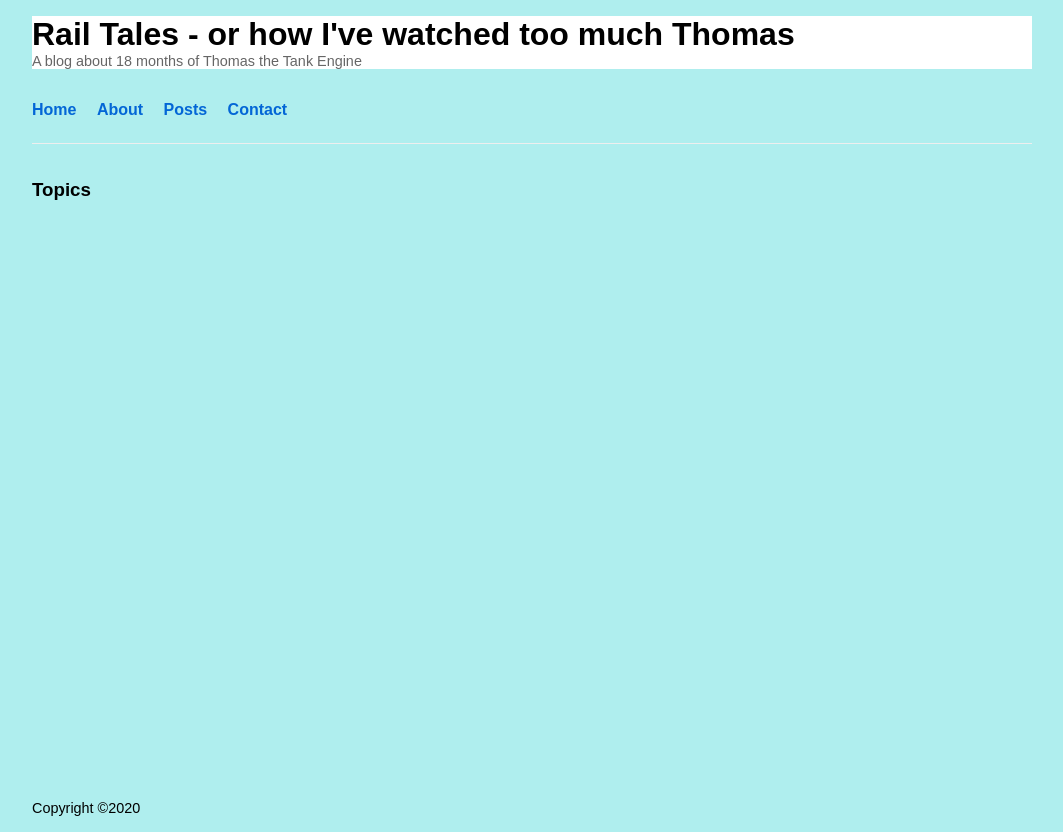
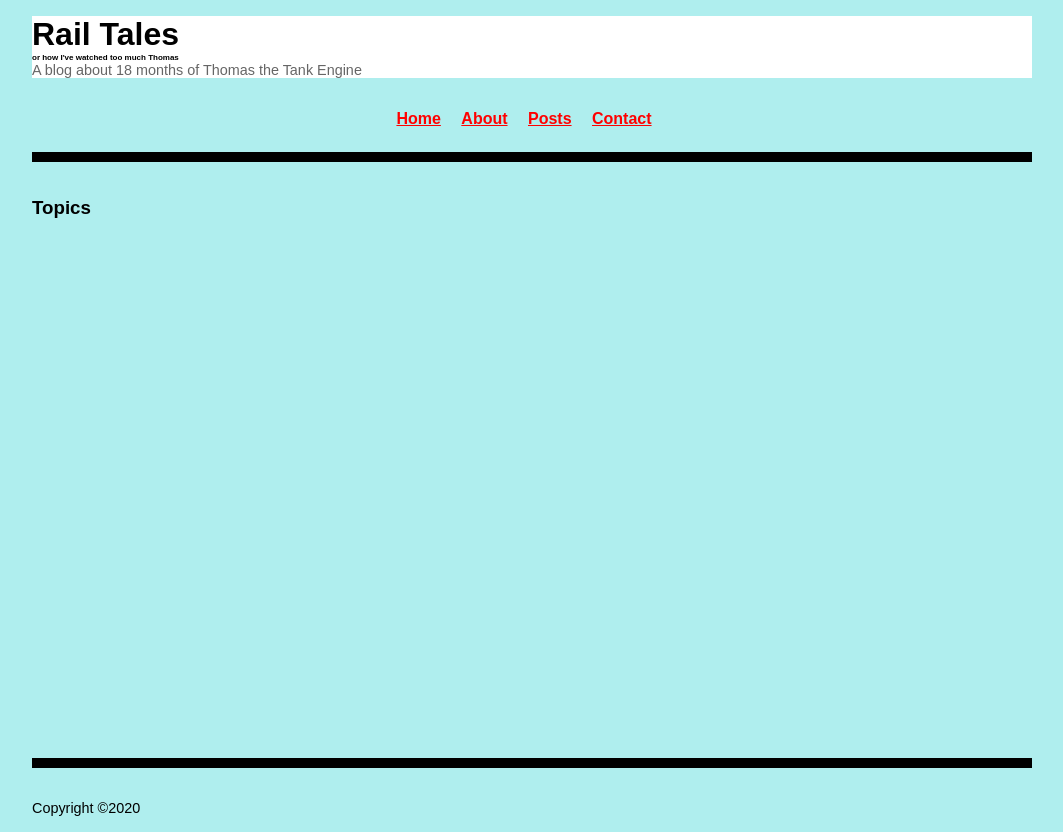
Before and after one commit to lunaxtasy/train_blog, a Django app: page / in a window 1280 px wide. Shown: the whole page, without its empty margins (108-1171 px from the left). Run offline with Django 3.2, Linux system fonts and the light colour scheme; data that the repository does not hold is empty.

Commit message:
Assignment 4

```diff
--- a/blog/models.py
+++ b/blog/models.py
@@ -8,35 +8,45 @@ from django.db import models
 
 # Create your models here.
 class Topic(models.Model):
+    """
+    Defines layout for giving posts topics. M2M with Post model
+    """
     #objects = TopicQuerySet.as_manager()
+    #Topic name
     name = models.CharField(
         max_length=50,
         unique=True, #eliminates duplicate topics
     )
+    #The slug, must be unique
     slug = models.SlugField(unique=True)
 
     def __str__(self):
         return self.name
 
+    #Alphabetical order
     class Meta:
         ordering = ['name']
 
 class PostQuerySet(models.QuerySet):
+    """
+    Querysets for accessing data
+    """
+    #Defines published post
     def published(self):
         return self.filter(status=self.model.PUBLISHED)
-
+    #Defines draft post
     def draft(self):
         return self.filter(status=self.model.DRAFT)
-
+    #Counts number of comments per post
     def comments(self):
         return self.annotate(comment_count=Count('comments'))
-
+    #Gets unique authors
     def get_authors(self):
         User = get_user_model()
         return User.objects.filter(train_blog__in=self).distinct()
-
+    #Gets topics
     def get_topics(self):
-        return Topic.objects.all().distinct() #.values_list('blog_posts', flat=True)
+        return Topic.objects.all().distinct() #.values_list('blog_topic', flat=True)
 
 class Post(models.Model):
     """
@@ -77,9 +87,10 @@ class Post(models.Model):
     )
     #The actual post
     content = models.TextField()
+    #The post's topic
     topics = models.ManyToManyField(
         Topic,
-        related_name='blog_posts',
+        related_name='blog_topic',
     )
     #Publishing day and time
     published = models.DateTimeField(
--- a/blog/static/blog/base.css
+++ b/blog/static/blog/base.css
@@ -6,7 +6,7 @@ html {
 
 body {
   display: grid; /* uses CSS grid */
-  background-color: #afeeee;
+  background-color: #afeeee; /*light blue background */
   font-family: Arial, Helvetica, sans-serif;
   grid-template-rows: auto auto 1fr auto; /* sticky footer */
   margin: 0 auto; /* page is centered */
@@ -20,7 +20,7 @@ body {
  * Underline visible when hovering mouse over only
  */
 a {
-  color: #0366d6;
+  color: #ff0000;
   text-decoration: none;
 }
 
@@ -30,13 +30,20 @@ a:hover {
 
 /* Make the header area look pretty */
 #site-header h1 {
-  background-color: #ffffff;
+  background-color: #ffffff; /*sets to white, haven't decided on final colour y et */
+  padding: 0;
+  margin: 0;
+}
+
+#site-header h2 {
+  font-size: 50%;
+  background-color: #ffffff; /*sets to white, haven't decided on final colour y et */
   padding: 0;
   margin: 0;
 }
 
 #site-header p {
-  background-color: #ffffff;
+  background-color: #ffffff; /*sets to white, haven't decided on final colour y et */
   font-size: 0.9rem;
   color: #666;
   padding: 0;
@@ -45,8 +52,9 @@ a:hover {
 
 /* Making the top navigation bar look pretty */
 #top-nav {
+  text-align: center;
   padding: 0.5rem 0;
-  border-bottom: 1px solid #eee;
+  border-bottom: 10px solid #000;
 }
 
 #top-nav ul {
@@ -62,7 +70,7 @@ a:hover {
 }
 
 #top-nav a {
-  text-decoration: none;
+  text-decoration: underline;
   font-weight: bold;
 }
 
@@ -70,6 +78,7 @@ a:hover {
 #main-content {
   margin-top: 1rem;
   margin-bottom: 2rem;
+  border-bottom: 10px solid #000;
 }
 
 /* Stylises footer */
--- a/blog/templates/blog/base.html
+++ b/blog/templates/blog/base.html
@@ -13,7 +13,9 @@
 <body>
   <!-- Header -->
   <header id="site-header">
-    <h1>Rail Tales - or how I've watched too much Thomas</h1>
+    <h1>Rail Tales</h1>
+      <linebreak>
+      <h2>or how I've watched too much Thomas</h2>
     <p>A blog about 18 months of Thomas the Tank Engine</p>
   </header>
 
@@ -28,18 +30,21 @@
   </nav>
 
   <main id="main-content">
+    <!-- Addition of side bar to main body of page-->
     <aside id="sidebar">
       <section id="topic-list">
+        <!-- List of topics, code not working correctly for display -->
         <h3>Topics</h3>
           <ul>
-          {% for topic in topics %}
-            <li>topic.name</li>
-          {% endfor %}
+            {% for topic in topics %}
+              <li>topic.name</li>
+            {% endfor %}
           </ul>
       </section>
     </aside>
 
     <div>
+      <!-- display of blog posts in this section -->
       {% block main %}
       <!-- Content for the main block to be rendered here -->
       {% endblock %}
--- a/blog/views.py
+++ b/blog/views.py
@@ -12,11 +12,12 @@ def home(request):
     """
     #Get last 3 posts
     latest_posts = models.Post.objects.published().order_by('-published')[:3]
-    topical = models.Post.objects.get_topics()
+    #Get list of topics
+    topics = models.Post.objects.get_topics()
 
     #Add context variable "latest_posts"
     context = {
-        'topics' : topical,
+        'topics' : topics,
         'latest_posts': latest_posts
     }
 
--- a/train_blog/settings.py
+++ b/train_blog/settings.py
@@ -119,8 +119,11 @@ USE_TZ = True
 # https://docs.djangoproject.com/en/3.0/howto/static-files/
 
 STATIC_ROOT = os.path.normpath('C:/Users/inora/projects/train_blog/blog/static')
-STATIC_URL = '/static'
+STATIC_URL = '/static/'
+
 """
+resolving collectstatic issue
+
 STATICFILES_DIRS = [
     os.path.join(BASE_DIR, '/blog/static'),
     '/blog/static',
```
Also changed, not shown: tests/train_blog/models/test_post.py (+15 -6 lines).
